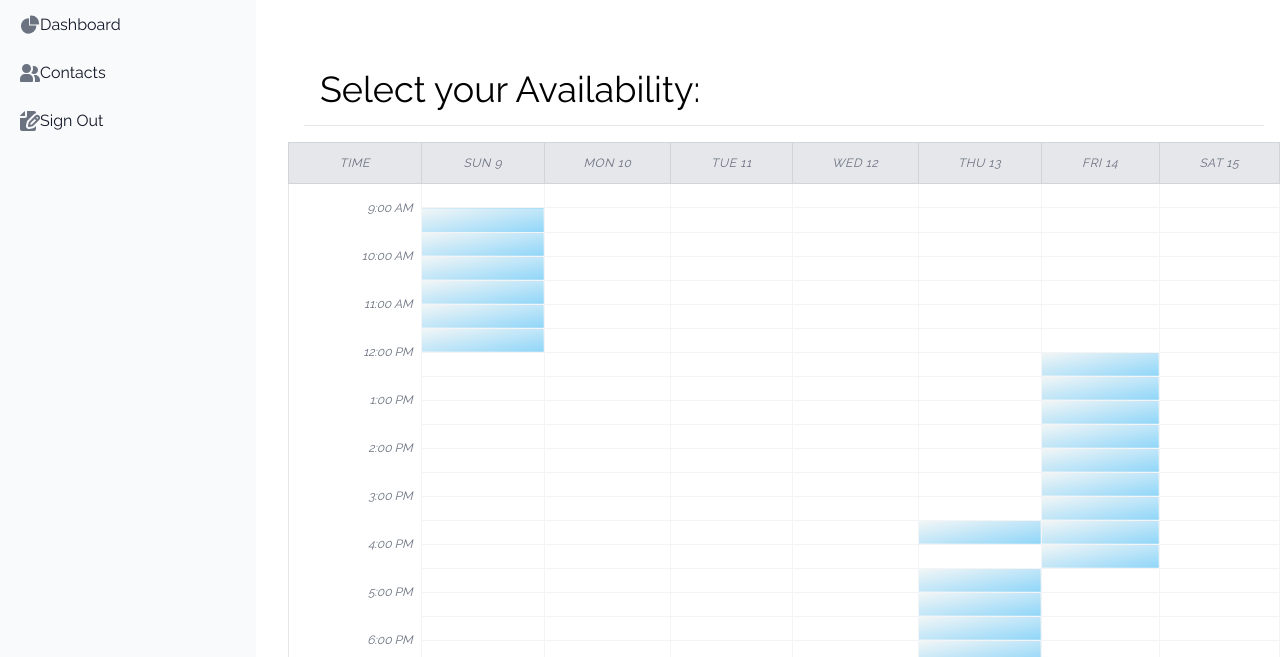
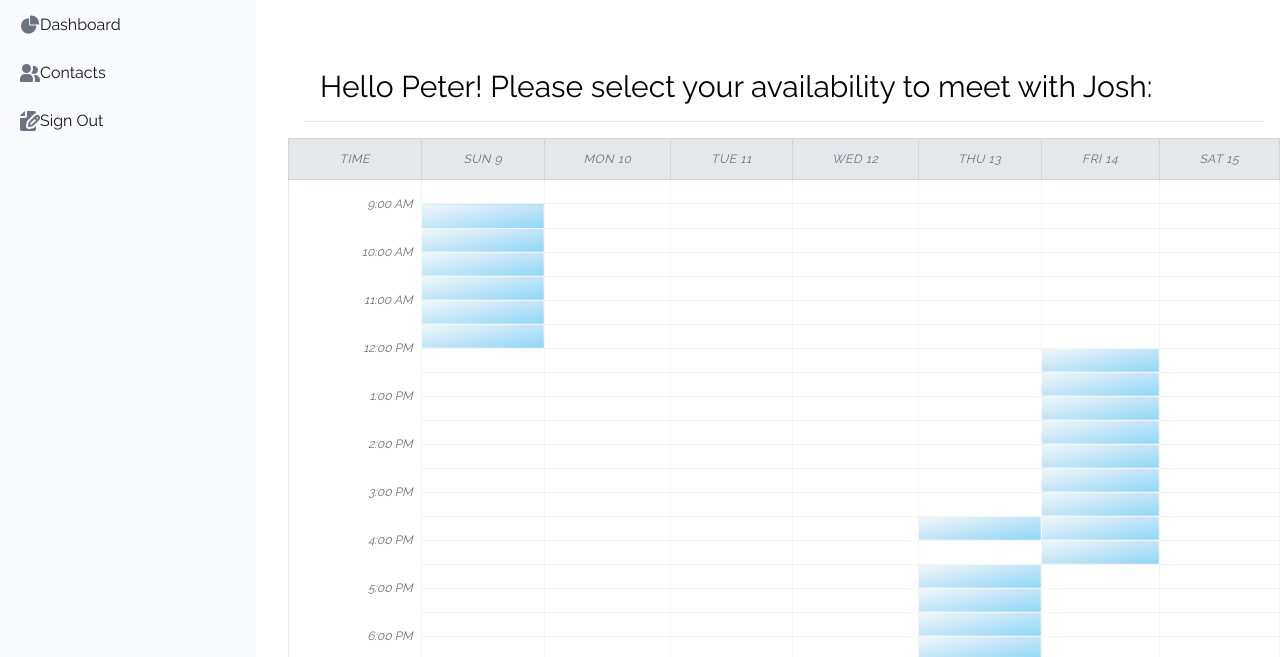
Before and after one commit to taeukkang09/1on1, a plain HTML site: page select-availability.html in a window 1280 px wide. Shown: the part 139-796 px from the top of the page. Drawn offline with nearby package versions, Linux system fonts and the light colour scheme.

Commit message:
added the personalized greeting

```diff
--- a/select-availability.html
+++ b/select-availability.html
@@ -149,8 +149,8 @@
 
    <div class="sm:ml-0 md:ml-64 max-w-screen-xl min-h-screen pl-8 bg-white">
     <div class="flex justify-between items-center m-4">
-        <div class="text-4xl text-left w-full border-b p-4">
-            <h1>Select your Availability: </h1>
+        <div class="text-3xl text-left w-full border-b p-4">
+            <h1>Hello Peter! Please select your availability to meet with Josh: </h1>
         </div>
     </div>
 
```
